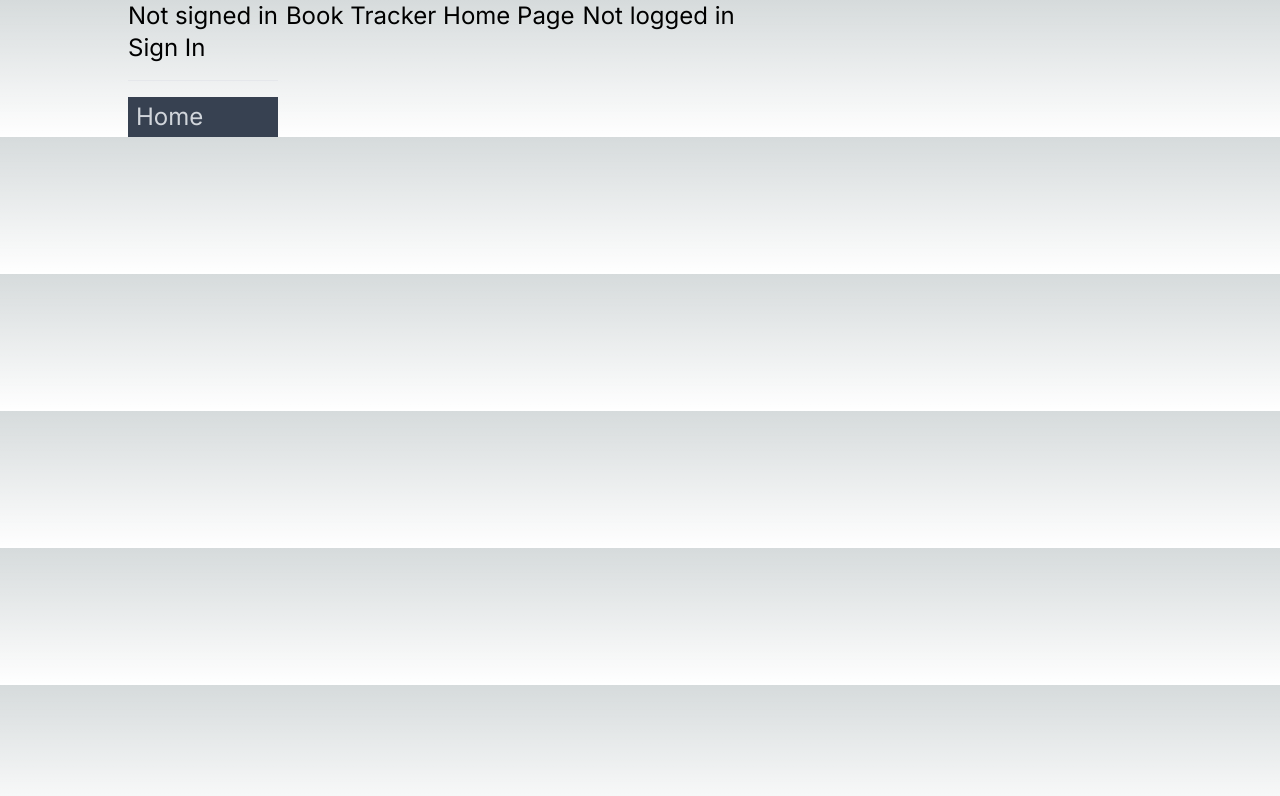
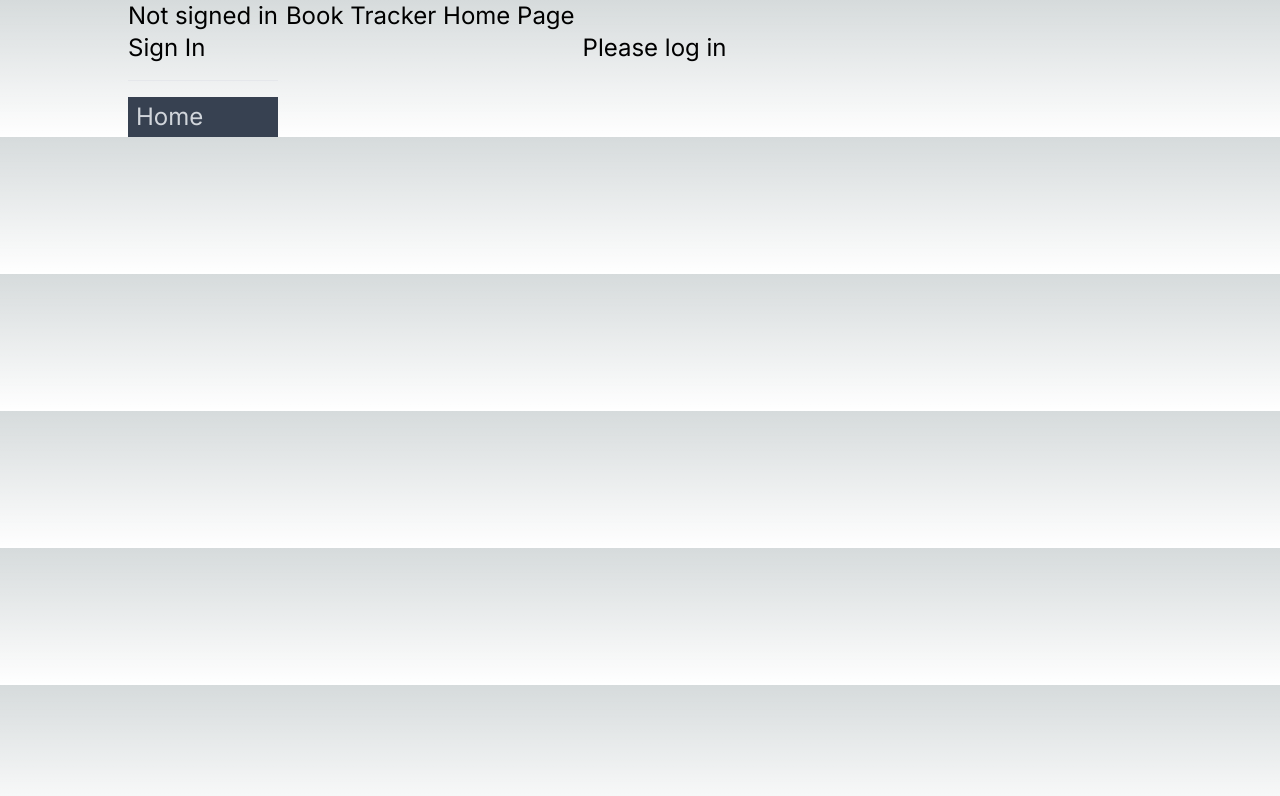
Before and after one commit to jcpr765/book-tracker, a Next.js app: page / in a window 1280 px wide. Shown: the top 796 px of the page. Built offline with nearby package versions, Linux system fonts and the light colour scheme; no server answers.

Commit message:
minor home page change

```diff
--- a/app/page.tsx
+++ b/app/page.tsx
@@ -6,7 +6,8 @@ export default async function Home() {
   return (
     <>
       <div className="text-2xl">Book Tracker Home Page</div>
-      {session?.user?.name ? <>{session.user.name}</> : <>Not logged in</>}
+      <br />
+      {session?.user?.name ? <>Hi {session.user.name}</> : <>Please log in</>}
     </>
   );
 }
```
